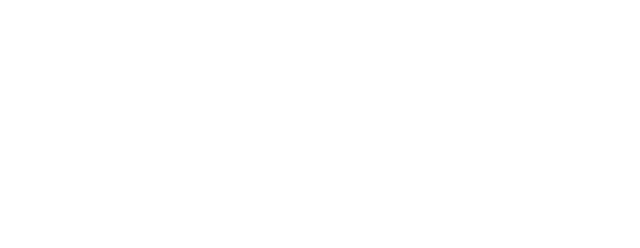
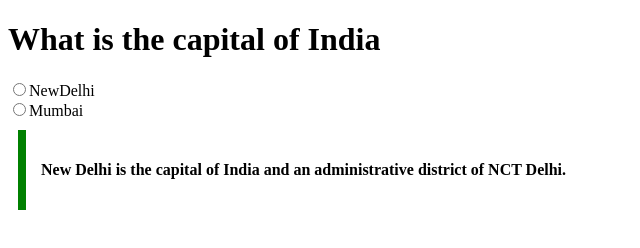
Before and after one commit to acciojob/trivia-Shubham800210, a website: page main.html in a window 1280 px wide. Shown: the whole page, without its empty margins (0-640 px from the left). Drawn offline with Linux system fonts and the light colour scheme.

Commit message:
created a submission

```diff
--- a/main.html
+++ b/main.html
@@ -8,6 +8,14 @@
 
 <body>
 	<!-- the entire body must be written by student -->
+	<h1>What is the capital of India</h1>
+	<input type="radio">NewDelhi
+	<br>
+	<input type="radio">Mumbai
+	<blockquote class="st" cite="https://en.wikipedia.org/wiki/New_Delhi">
+		<p>New Delhi is the capital of India and an administrative district of NCT Delhi.</p>
+
+	</blockquote>
     <script type="text/javascript" src="./script.js">
 </script>
 
--- a/styles.css
+++ b/styles.css
@@ -1,2 +1,10 @@
 
 /* Your CSS Code here. */
+.st{
+	max-width: 600px;
+	margin: 10px;
+	padding: 15px;
+	border-left: 8px solid green;
+	background-color: #f8fffe"";
+	font-weight: bold;
+}
```
